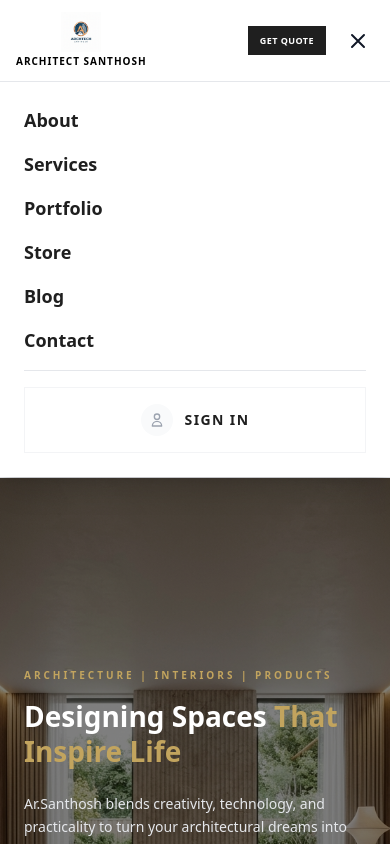
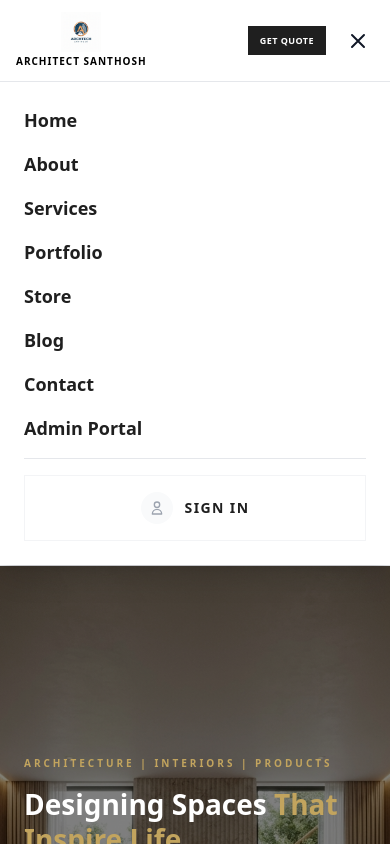
Before and after one commit to naveenk0401/arsanthosh, a Next.js app in the folder arsanthosh/frontend/: page / in a window 390 px wide. Both pictures are taken after a click on the button "Toggle Menu". Shown: the top 844 px of the page. Built offline with nearby package versions, Linux system fonts and the light colour scheme; no server answers.

Commit message:
Fix: Add Home and Admin Portal links to mobile navigation

```diff
--- a/arsanthosh/frontend/src/components/layout/Navbar.tsx
+++ b/arsanthosh/frontend/src/components/layout/Navbar.tsx
@@ -108,12 +108,14 @@ export default function Navbar() {
       {isMenuOpen && (
         <div className="md:hidden bg-white border-t p-6 space-y-4 shadow-xl">
           <nav className="flex flex-col gap-4">
+            <Link href="/" className="text-lg font-bold hover:text-[var(--accent)] transition-colors" onClick={() => setIsMenuOpen(false)}>Home</Link>
             <Link href="/about" className="text-lg font-bold hover:text-[var(--accent)] transition-colors" onClick={() => setIsMenuOpen(false)}>About</Link>
             <Link href="/services" className="text-lg font-bold hover:text-[var(--accent)] transition-colors" onClick={() => setIsMenuOpen(false)}>Services</Link>
             <Link href="/portfolio" className="text-lg font-bold hover:text-[var(--accent)] transition-colors" onClick={() => setIsMenuOpen(false)}>Portfolio</Link>
             <Link href="/store" className="text-lg font-bold hover:text-[var(--accent)] transition-colors" onClick={() => setIsMenuOpen(false)}>Store</Link>
             <Link href="/blog" className="text-lg font-bold hover:text-[var(--accent)] transition-colors" onClick={() => setIsMenuOpen(false)}>Blog</Link>
             <Link href="/contact" className="text-lg font-bold hover:text-[var(--accent)] transition-colors" onClick={() => setIsMenuOpen(false)}>Contact</Link>
+            <Link href="/ars-management-portal" className="text-lg font-bold hover:text-[var(--accent)] transition-colors" onClick={() => setIsMenuOpen(false)}>Admin Portal</Link>
           </nav>
           <div className="pt-4 border-t">
             {user ? (
```
